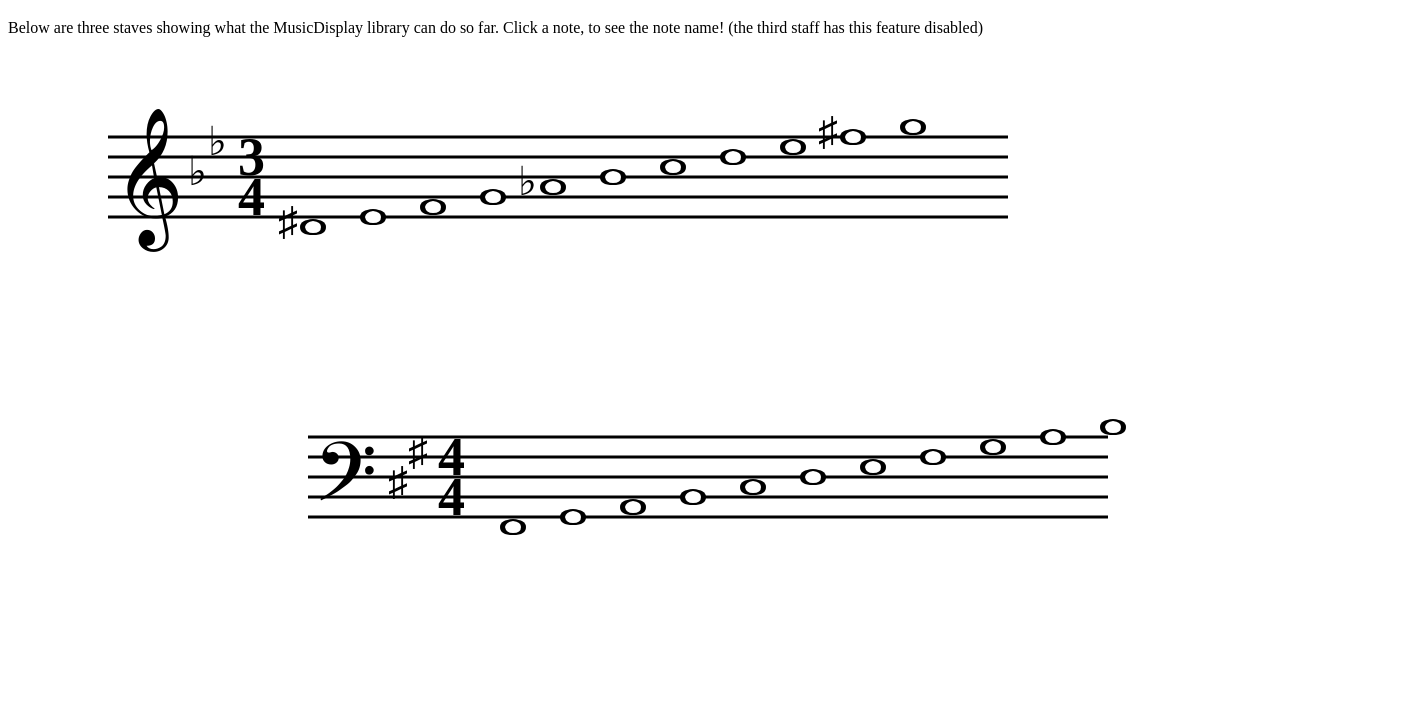
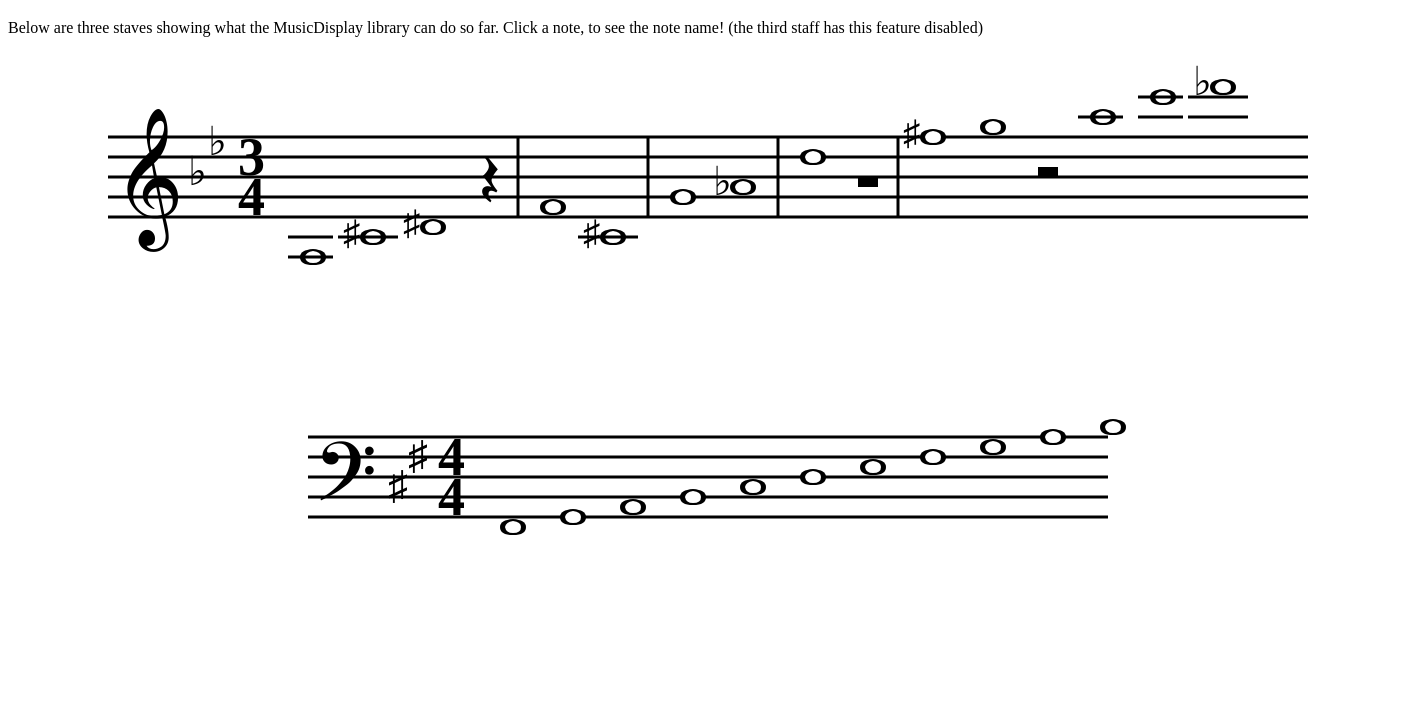
Before and after one commit to ishasurani/MusicDisplay, a website: page pub/examples.html in a window 1280 px wide. Shown: the part 61-768 px from the top of the page, 1408 px wide, since content can reach past the window. Drawn offline with Linux system fonts and the light colour scheme.

Commit message:
more notes, rests, fixed notes not showing up issue

```diff
--- a/pub/examples.html
+++ b/pub/examples.html
@@ -9,6 +9,6 @@
         <h1>MusicDisplay Examples</h1>
         <span>Below are three staves showing what the MusicDisplay library can do so far.</span>
         <span>Click a note, to see the note name! (the third staff has this feature disabled)</span>
-        <canvas id="canvas1" width=1200 height=1200></canvas>
+        <canvas id="canvas1" width=1400 height=1200></canvas>
 	</body>
 </html>
--- a/pub/js/MusicDisplay.js
+++ b/pub/js/MusicDisplay.js
@@ -77,6 +77,36 @@ class Staff {
         this.currPosition += 20*(notes.length);
     }
 
+    addBarLine(){
+        const canvas = document.getElementById('canvas1');
+        const context = canvas.getContext('2d');
+        this.currPosition += 10;
+        context.beginPath();
+        context.moveTo(this.x + this.currPosition, this.y);
+        context.lineTo(this.x + this.currPosition, this.y + 80);
+        context.stroke();
+        context.closePath();
+    }
+
+    addRest(length){
+        const canvas = document.getElementById('canvas1');
+        const context = canvas.getContext('2d');
+        context.fillStyle = 'black';
+        this.currPosition += 20;
+        if (length == "whole"){
+            context.fillRect(this.x + this.currPosition, this.y + 40, 20, 10);
+        }
+        else if (length == "half"){
+            context.fillRect(this.x + this.currPosition, this.y + 40, 20, -10);
+        }
+        else if (length = "quarter"){
+            context.font = '75px Arial';
+            const rest = "\uD834\uDD3D";
+            context.fillText(rest, this.x + this.currPosition, this.y + 70);
+        }
+        this.currPosition += 30;
+    }
+
     draw(){
         const canvas = document.getElementById('canvas1');
         const context = canvas.getContext('2d');
@@ -126,12 +156,12 @@ class Note{
     draw(x, y, position){
         const canvas = document.getElementById('canvas1');
         const context = canvas.getContext('2d');
-        context.font = '40px Arial';
+        context.font = '35px Arial';
         context.fillStyle = 'black';
         const where = findNotePosition(this.clef, this.note, position);
         if (this.fs == "sharp"){
             const sharp = "\u266F";
-            context.fillText(sharp, x + where[0], y + where[1]);
+            context.fillText(sharp, x + where[0] + 5, y + where[1]);
             if (this.length == "quarter"){
                 const note = "\uD834\uDD5F";
                 context.font = '75px Arial';
@@ -162,8 +192,9 @@ class Note{
             }
         }
         else if (this.fs == "flat"){
+            context.font = '40px Arial';
             const flat = "\u266D";
-            context.fillText(flat, x + where[0], y + where[1]);
+            context.fillText(flat, x + where[0] + 5, y + where[1]);
             if (this.length == "quarter"){
                 context.font = '75px Arial';
                 const note = "\uD834\uDD5F";
@@ -191,6 +222,7 @@ class Note{
                 context.quadraticCurveTo (x + where[0] + 28, y + where[1] - 2, x + where[0] + 27, y + where[1] - 8);
                 context.quadraticCurveTo (x + where[0] + 28, y + where[1] - 13, x + where[0] + 35, y + where[1] - 14);
                 context.fill();
+                context.fillStyle = 'black';
             }
         }
         else {
@@ -223,6 +255,58 @@ class Note{
                 context.fill();
             }
         }
+        if (100 < where[1]){
+            context.beginPath();
+            if (this.fs == "flat" || this.fs == "sharp"){
+                context.moveTo(x + where[0], y + 100);
+                context.lineTo(x + where[0] + 60, y + 100);
+            }
+            else{
+                context.moveTo(x + where[0] + 10, y + 100);
+                context.lineTo(x + where[0] + 55, y + 100);
+            }
+            context.stroke();
+            context.closePath();
+        }
+        if (where[1] > 120){
+            context.beginPath();
+            if (this.fs == "flat" || this.fs == "sharp"){
+                context.moveTo(x + where[0], y + 120);
+                context.lineTo(x + where[0] + 60, y + 120);
+            }
+            else{
+                context.moveTo(x + where[0] + 10, y + 120);
+                context.lineTo(x + where[0] + 55, y + 120);
+            }
+            context.stroke();
+            context.closePath();
+        }
+        if (where[1] < -10){
+            context.beginPath();
+            if (this.fs == "flat" || this.fs == "sharp"){
+                context.moveTo(x + where[0], y - 20);
+                context.lineTo(x + where[0] + 60, y - 20);
+            }
+            else{
+                context.moveTo(x + where[0] + 10, y - 20);
+                context.lineTo(x + where[0] + 55, y - 20);
+            }
+            context.stroke();
+            context.closePath();
+        }
+        if (where[1] < -30){
+            context.beginPath();
+            if (this.fs == "flat" || this.fs == "sharp"){
+                context.moveTo(x + where[0], y - 40);
+                context.lineTo(x + where[0] + 60, y - 40);
+            }
+            else{
+                context.moveTo(x + where[0] + 10, y - 40);
+                context.lineTo(x + where[0] + 55, y - 40);
+            }
+            context.stroke();
+            context.closePath();
+        }
         this.pos = [x + where[0] + 20, y + where[1]];
     }
 }
@@ -238,20 +322,6 @@ class TimeSignature{
     draw(x, y){
         const canvas = document.getElementById('canvas1');
         const context = canvas.getContext('2d');
-        // context.font = '120px Arial';
-        // if (this.clef == "treble"){
-        //     const clef = "\uD834\uDD1E";
-        //     context.fillText(clef, x + 5, y + 80);
-        // }
-        // else if (this.clef == "bass"){
-        //     context.font = '100px Arial';
-        //     const clef = "\uD834\uDD22";
-        //     context.fillText(clef, x + 5, y + 80);
-        // }
-        // else if (this.clef == "c"){
-        //     const clef = "\uD834\uDD21";
-        //     context.fillText(clef, x + 5, y + 80);
-        // }
         context.font = 'bold 54px serif';
         context.fillText(this.top, x + 80 + this.position, y + 38);
         context.fillText(this.bottom, x + 80 + this.position, y + 78);
@@ -274,7 +344,7 @@ class KeySignature{
             const where = findNotePosition(clef, note.slice(0,2), 80);
             if (note.slice(2) == "#"){
                 const sharp = "\u266F";
-                context.fillText(sharp, where[0] + pos + x, where[1] + y);
+                context.fillText(sharp, where[0] + pos + x, where[1] + y + 4);
             }
             else if (note.slice(2) == "b"){
                 const flat = "\u266D";
@@ -288,6 +358,18 @@ class KeySignature{
 
 function findNotePosition(clef, note, position){
     if (clef == "treble"){
+        // need to add an additional line for note to sit on
+        if (note == "A3"){
+            return [position, 128];
+        }
+        if (note == "B3"){
+            return [position, 118];
+        }
+        if (note == "C4"){
+            return [position, 108];
+        }
+
+        //no additional line needed
         if (note == "D4"){
             return [position, 98];
         }
@@ -329,8 +411,42 @@ function findNotePosition(clef, note, position){
             return [position, -2];
 
         }
+
+        //need to add an additional line for notes to sit on
+        else if (note == "A5"){
+            return [position, -12];
+
+        }
+        else if (note == "B5"){
+            return [position, -22];
+
+        }
+        else if (note == "C6"){
+            return [position, -32];
+
+        }
+        else if (note == "D6"){
+            return [position, -42];
+
+        }
+
     }
     if (clef == "bass"){
+        // need to add an additional line for note to sit on
+        if (note == "B1"){
+            return [position, 138];
+        }
+        if (note == "C2"){
+            return [position, 128];
+        }
+        if (note == "D2"){
+            return [position, 118];
+        }
+        if (note == "E2"){
+            return [position, 108];
+        }
+
+        //no additional line needed
         if (note == "F2"){
             return [position, 98];
         }
@@ -372,5 +488,19 @@ function findNotePosition(clef, note, position){
             return [position, -2];
 
         }
+
+        //need to add an additional line for notes to sit on
+        else if (note == "C4"){
+            return [position, -12];
+
+        }
+        else if (note == "D4"){
+            return [position, -22];
+
+        }
+        else if (note == "E4"){
+            return [position, -32];
+
+        }
     }
 }
--- a/pub/js/examples.js
+++ b/pub/js/examples.js
@@ -1,20 +1,29 @@
 "use strict";
 const md = new MusicDisplay();
-const s = md.makeStaff("treble", 100, 100, 900, true);
+const s = md.makeStaff("treble", 100, 100, 1200, true);
 s.draw();
 s.addKeySignature(["B4b", "E5b"]);
 s.addTimeSignature("3", "4");
+s.addNote("", "A3", "whole");
+s.addNote("sharp", "C4", "whole");
 s.addNote("sharp", "D4", "whole");
-s.addNote("", "E4", "whole");
+s.addRest("quarter");
+s.addBarLine();
 s.addNote("", "F4", "whole");
+s.addNote("sharp", "C4", "whole");
+s.addBarLine();
 s.addNote("", "G4", "whole");
 s.addNote("flat", "A4", "whole");
-s.addNote("", "B4", "whole");
-s.addNote("", "C5", "whole");
+s.addBarLine();
 s.addNote("", "D5", "whole");
-s.addNote("", "E5", "whole");
+s.addRest("whole");
+s.addBarLine();
 s.addNote("sharp", "F5", "whole");
 s.addNote("", "G5", "whole");
+s.addRest("half");
+s.addNote("", "A5", "whole");
+s.addNote("", "C6", "whole");
+s.addNote("flat", "D6", "whole");
 
 const s2 = md.makeStaff("bass", 300, 400, 800, true);
 s2.draw();
```
